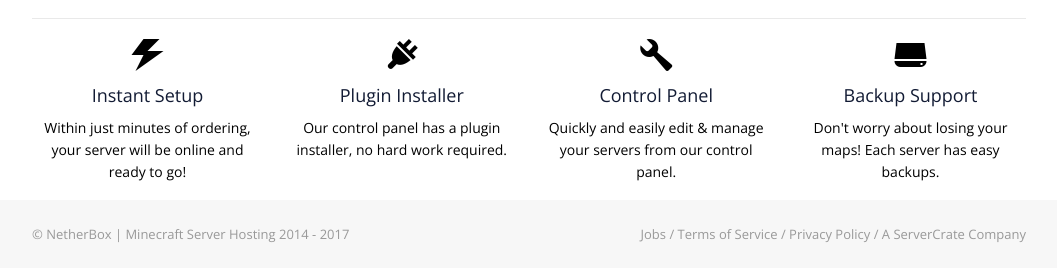
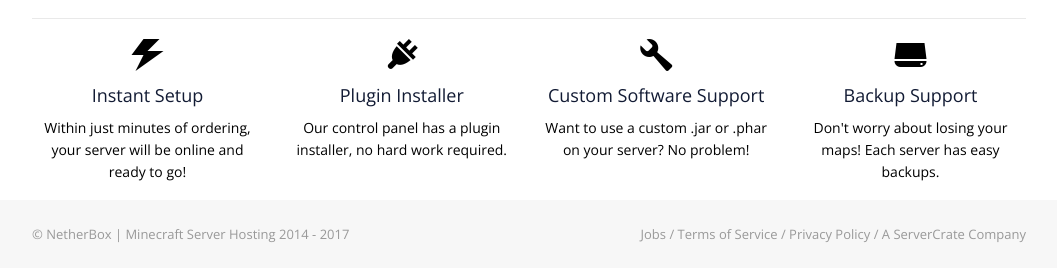
Before and after one commit to RobertClarke/NetherBox, a PHP site: page /plans in a window 1280 px wide. Shown: the part 1382-1650 px from the top of the page, without its empty margins (111-1168 px from the left). Run offline with PHP 8.4, Linux system fonts and the light colour scheme; some libraries are stand-ins or nearby versions; some web fonts are replaced.

Commit message:
Update feature text on plans page.

```diff
--- a/plans.php
+++ b/plans.php
@@ -123,8 +123,8 @@ require_once('structure/header.php');
 		</article>
 		<article>
 			<i class="icn-wrench"></i>
-			<h4>Control Panel</h4>
-			<p>Quickly and easily edit &amp; manage your servers from our control panel.</p>
+			<h4>Custom Software Support</h4>
+			<p>Want to use a custom .jar or .phar on your server? No problem!</p>
 		</article>
 		<article>
 			<i class="icn-drive"></i>
```
